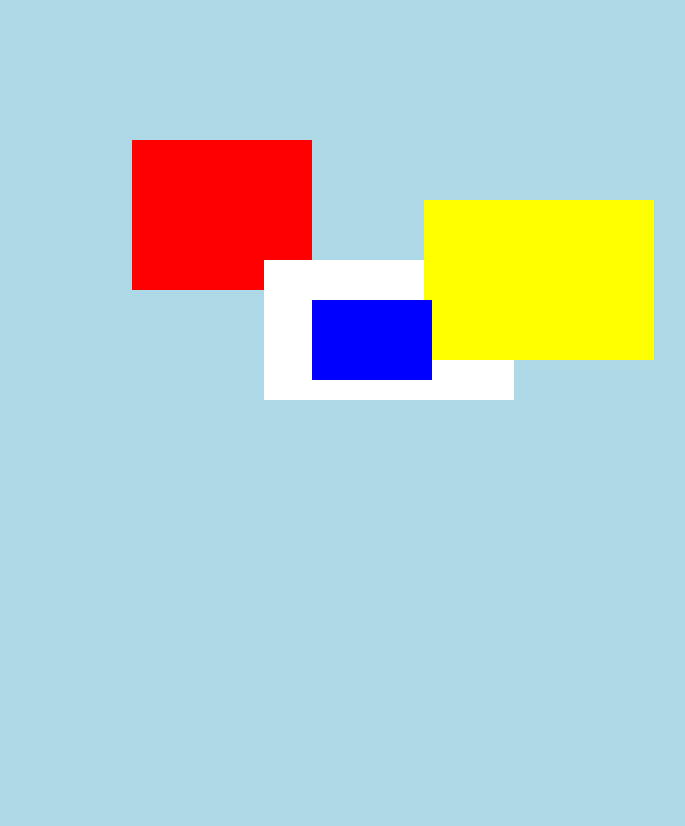
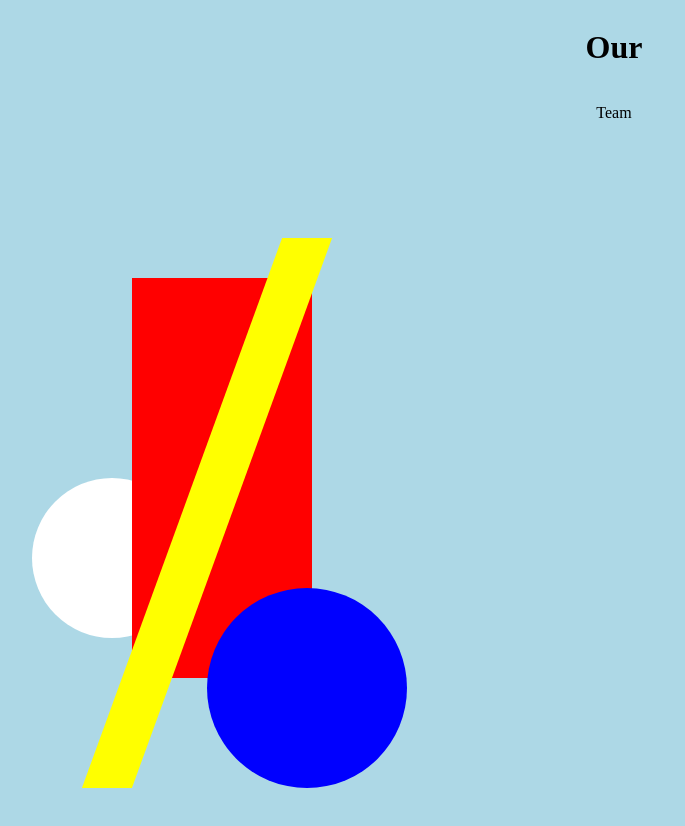
Before and after one commit to martyanovaa/example, a plain HTML site: page index.html in a window 1280 px wide. Shown: the whole page, without its empty margins (26-711 px from the left). Drawn offline with Linux system fonts and the light colour scheme.

Commit message:
change doc

```diff
--- a/css/style.css
+++ b/css/style.css
@@ -3,39 +3,49 @@ body {
 	height: 1000px;
 
 }
+.words{
+	display: flex;
+	flex-direction: column;
+	align-items: center;
+}
+
 .first-cube {
 	width: 180px;
-	height: 150px;
-	position: static;
+	height: 400px;
+	position:relative;
 	background-color: red;
 	border: none;
 	margin-top: 140px;
 	margin-left: 150px;
+	z-index: 1;
 }
 .second-cube {
-	width: 250px;
-	height:140px;
-	position: absolute;
+	width: 160px;
+	height:160px;
+	position:relative;
 	background-color: white;
-	border: none;
-	top: 260px;
-	left: 290px;
+	border-radius: 100px;
+	top: -200px;
+	left: 50px;
+
 }
 .third-cube {
-	width: 230px;
-	height: 160px;
-	position: fixed;
-	border: none;
+	width: 50px;
+	height: 550px;
+	position: relative;
 	background-color: yellow;
-	top: 200px;
-	left: 450px;
+	-webkit-transform: skew(-20deg);
+	top: -600px;
+	left: 200px;
+	z-index: 2;
 }
 .fourth-cube {
-	width: 120px;
-	height: 80px;
+	width: 200px;
+	height: 200px;
 	position: relative;
-	border: none;
+	border-radius: 100px;
 	background-color: blue;
-	margin-top: 10px;
-	margin-left: 330px;
+	top: -800px;
+	left: 225px;
+	z-index: 3;
 }
--- a/index.html
+++ b/index.html
@@ -6,6 +6,10 @@
 	<title>first-page</title>
 </head>
 <body>
+	<div class="words">
+	<h1> Our </h1>
+	<p>Team</p>
+	</div>
 	<div class="first-cube">
 
 	</div>
```
